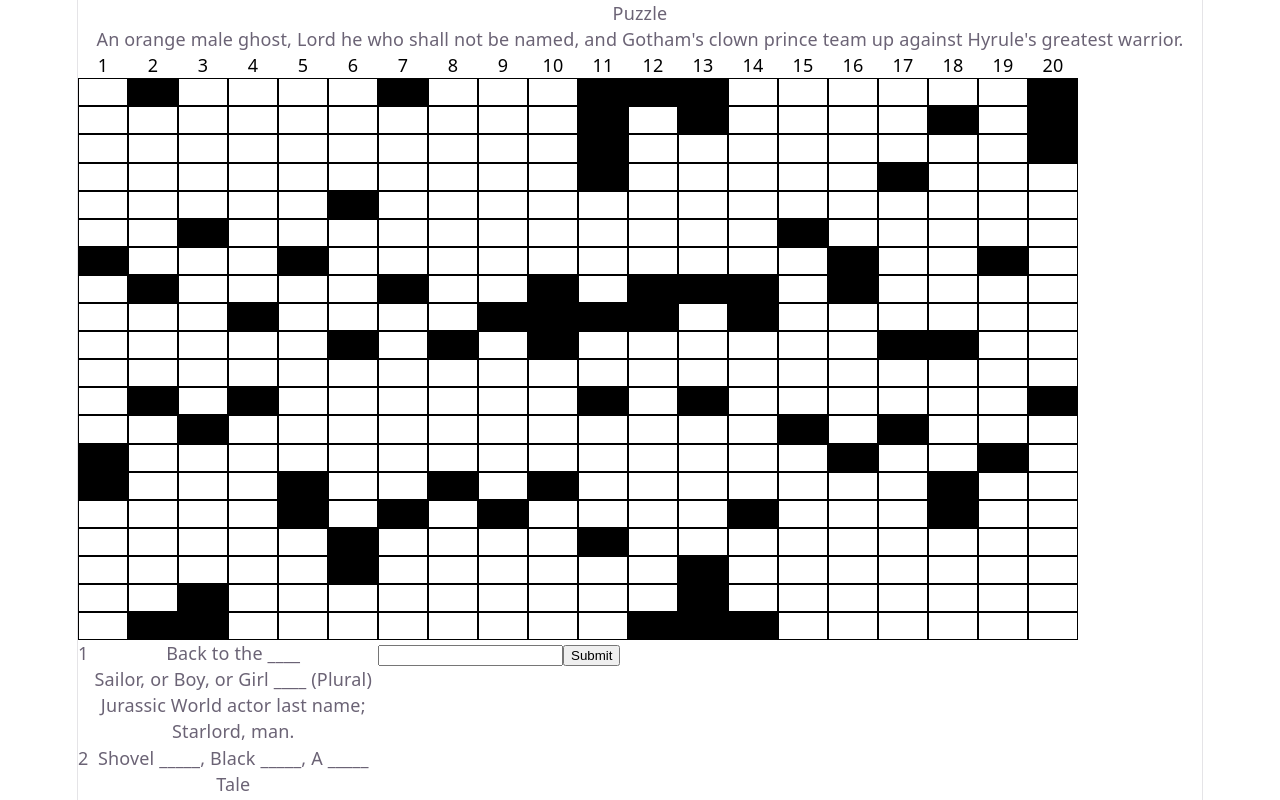
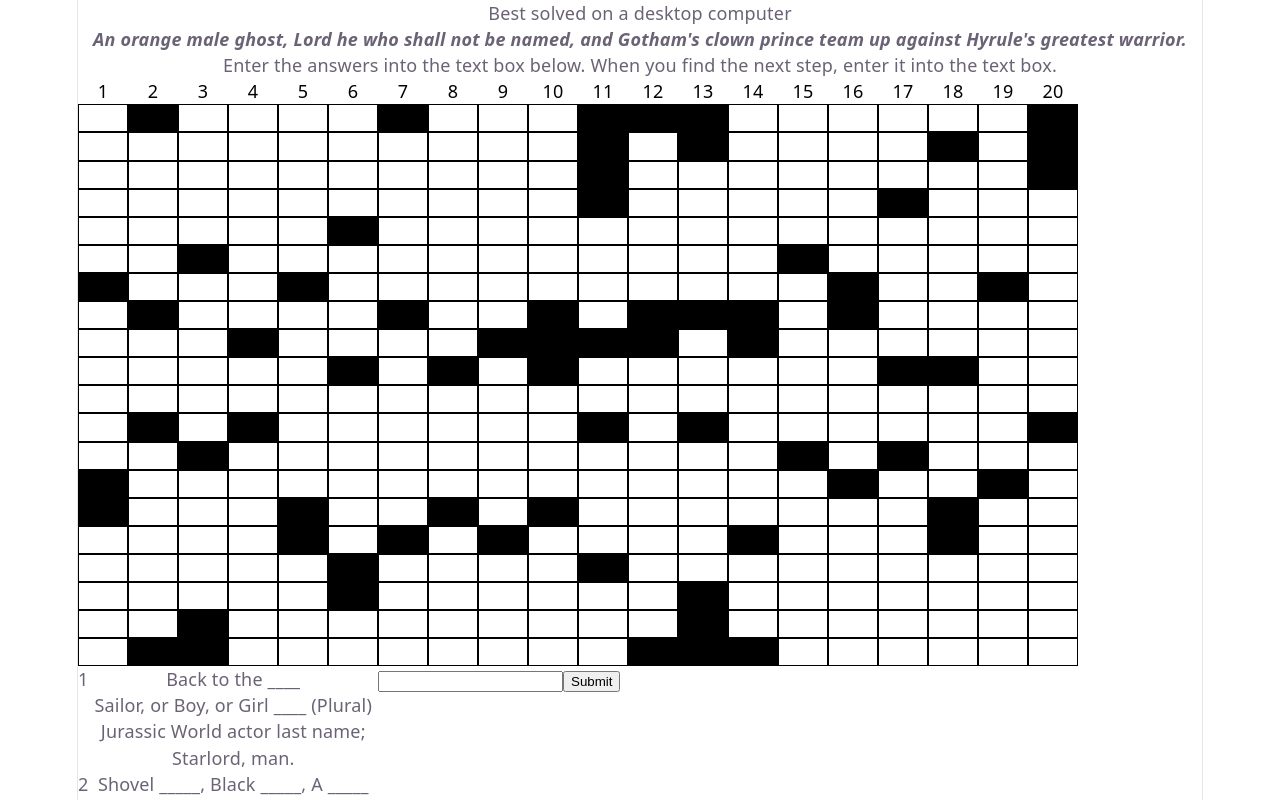
Before and after one commit to thejdlowe/crossword-puzzle, a React (Vite) app: page / in a window 1280 px wide. Shown: the top 800 px of the page. Built offline with nearby package versions, Linux system fonts and the light colour scheme.

Commit message:
Code cleanup

```diff
--- a/src/components/Puzzle/Puzzle.tsx
+++ b/src/components/Puzzle/Puzzle.tsx
@@ -1,4 +1,4 @@
-import { puzzleColumns } from "../../data/columns";
+import { puzzleColumns, cryptexAnswer } from "../../data/answers";
 import "./Puzzle.css";
 import { useRef, useState } from "react";
 import { Crossword } from "./components/Crossword";
@@ -13,7 +13,7 @@ export const Puzzle = () => {
 		if (!inputValue) {
 			return;
 		}
-		if (inputValue.split(" ").join() === "USETHISGRIDASCRYPTEX") {
+		if (inputValue.split(" ").join() === cryptexAnswer) {
 			setColumns((prevColumns) =>
 				prevColumns.map((column) =>
 					column.map((cell) => {
@@ -38,10 +38,14 @@ export const Puzzle = () => {
 	};
 	return (
 		<section>
-			<div>Puzzle</div>
+			<div>Best solved on a desktop computer</div>
 			<div>
-				An orange male ghost, Lord he who shall not be named, and Gotham's clown
-				prince team up against Hyrule's greatest warrior.
+				<b>
+					<i>
+						An orange male ghost, Lord he who shall not be named, and Gotham's
+						clown prince team up against Hyrule's greatest warrior.
+					</i>
+				</b>
 			</div>
 			{cryptexMode ? (
 				<Cryptex columns={columns} />
--- a/src/components/Puzzle/components/Crossword/Crossword.tsx
+++ b/src/components/Puzzle/components/Crossword/Crossword.tsx
@@ -2,6 +2,10 @@ import React, { useRef } from "react";
 export const Crossword = ({ columns, handleSubmit, inputRef }) => {
 	return (
 		<>
+			<div>
+				Enter the answers into the text box below. When you find the next step,
+				enter it into the text box.
+			</div>
 			<div className="puzzle">
 				{columns.map((column, columnIndex) => (
 					<div key={columnIndex} className="puzzle-column">
--- a/src/components/Puzzle/components/Cryptex/Cryptex.tsx
+++ b/src/components/Puzzle/components/Cryptex/Cryptex.tsx
@@ -26,10 +26,9 @@ export const Cryptex = ({ columns }) => {
 		});
 	};
 	const shiftDown = (index) => {
-
 		setCryptexColumns((prevColumns) => {
 			const newColumns = [...prevColumns];
-			const columnToShift = [...newColumns[index]]
+			const columnToShift = [...newColumns[index]];
 			const lastCell = columnToShift.pop();
 			columnToShift.unshift(lastCell);
 			newColumns[index] = columnToShift;
@@ -39,10 +38,14 @@ export const Cryptex = ({ columns }) => {
 
 	const resetColumns = () => {
 		setCryptexColumns(defaultColumns);
-    }
+	};
 
 	return (
 		<>
+			<div>
+				There is a final nine letter word to find. You will know it when you see
+				it.
+			</div>
 			<div className="puzzle">
 				{cryptexColumns.map((column, columnIndex) => (
 					<div key={columnIndex} className="puzzle-column">
@@ -79,4 +82,4 @@ export const Cryptex = ({ columns }) => {
 			</div>
 		</>
 	);
-}
+};
--- a/src/data/columns.ts
+++ b/src/data/answers.ts
@@ -3,6 +3,8 @@ type PuzzleColumn = {
 	question?: string;
 	solved?: boolean;
 };
+export const cryptexAnswer = "USETHISGRIDASCRYPTEX";
+export const finalAnswer = "ESPIONAGE";
 export const puzzleColumns: PuzzleColumn[][] = [
 	[
 		{ answer: "FUTURE", question: "Back to the ____", solved: false },
```
Lines whose indentation alone changed are shown as unchanged.
